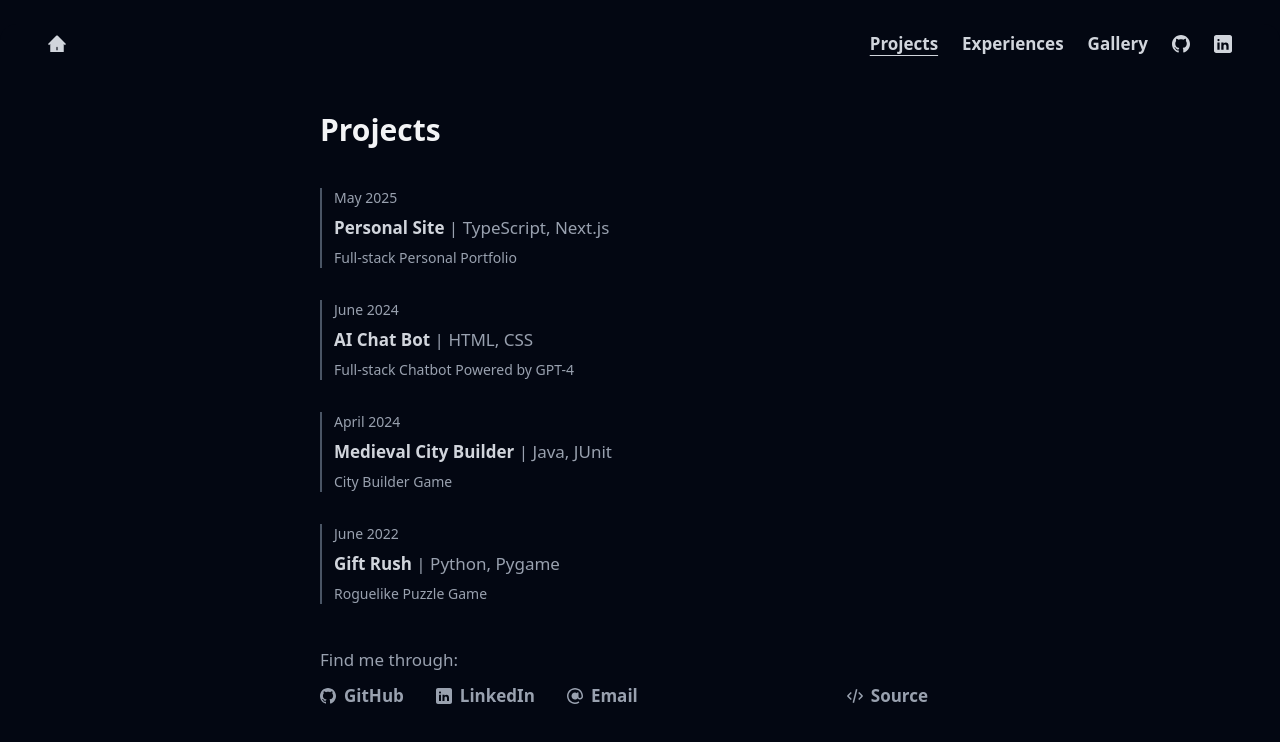
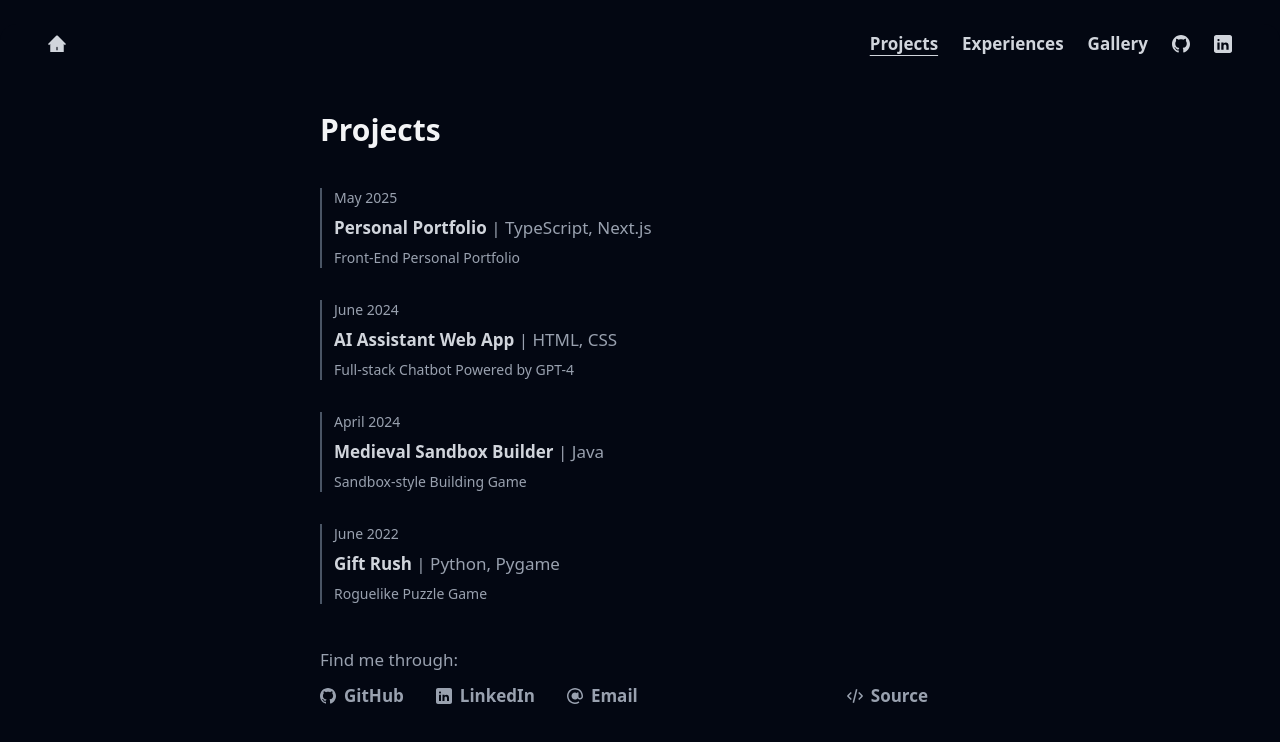
Before and after one commit to Eddiehann/personal-site, a Next.js app: page /projects in a window 1280 px wide. Shown: the top 742 px of the page. Built offline with nearby package versions, Linux system fonts and the light colour scheme.

Commit message:
Update project description

```diff
--- a/app/projects/page.tsx
+++ b/app/projects/page.tsx
@@ -6,36 +6,35 @@ import { useState } from 'react';
 const projects = [
   {
     date: 'May 2025',
-    title: 'Personal Site',
+    title: 'Personal Portfolio',
     skill: 'TypeScript, Next.js',
-    desc: 'Full-stack Personal Portfolio',
+    desc: 'Front-End Personal Portfolio',
     detail: [
-      "- Full-stack portfolio written in TypeScript using Next.js framework and deployed with Vercel",
-      "- Styled interactive components with Tailwind CSS, including custom animations",
-      "- Implemented responsive layouts to ensure smooth user experience across all screen sizes"
+      "- Dynamic portfolio written in TypeScript using Next.js framework and deployed with Vercel",
+      "- Implemented responsive layouts to ensure smooth user experience across all screen sizes",
+      "- Styled interactive UI components with Tailwind CSS, incorporating custom animations"
     ],
   },
   {
     date: 'June 2024',
-    title: 'AI Chat Bot',
+    title: 'AI Assistant Web App',
     skill: 'HTML, CSS',
     desc: 'Full-stack Chatbot Powered by GPT-4',
     detail: [
       "- Full-stack web application hosting GPT-4's conversational and image analysis features via Azure OpenAI Service",
-      "- Structured the UI with HTML and CSS for a clean minimalistic look",
-      "- Fine-tuned prompts of the AI model for optimized output formatting"
+      "- Optimized AI prompts for improved output accuracy and formatting",
+      "- Developed a minimalistic UI with HTML and CSS, ensuring a clean, user-friendly design"
     ],
   },
   {
     date: 'April 2024',
-    title: 'Medieval City Builder',
-    skill: 'Java, JUnit',
-    desc: 'City Builder Game',
+    title: 'Medieval Sandbox Builder',
+    skill: 'Java',
+    desc: 'Sandbox-style Building Game',
     detail: [
-      "- City builder game developed in Java using JFrame and OOP",
-      "- Created a intuitive GUI using JFrame and JPanel with an interactive menu tab accessible through mouse inputs",
-      "- Implemented log outputs and game save functionality using Json",
-      "- Tested game functionality through the use of JUnit"
+      "- Sandbox-style building game developed in Java with a mouse-controlled GUI",
+      "- Implemented JSON-based save/load functionality and logging for debugging",
+      "- Performed testing with JUnit to validate core game interactions"
     ],
   },
   {
@@ -45,8 +44,8 @@ const projects = [
     desc: 'Roguelike Puzzle Game',
     detail: [
       "- Roguelike puzzle game developed in Python using Pygame",
-      "- Implemented a character with four movement directions, controllable using keyboard inputs",
-      "- Created timed obstacles and interactive pickups"
+      "- Developed character movement mechanics with four directions controlled via keyboard inputs",
+      "- Implemented dynamic obstacles and collectible items"
     ],
   },
 ];
```
